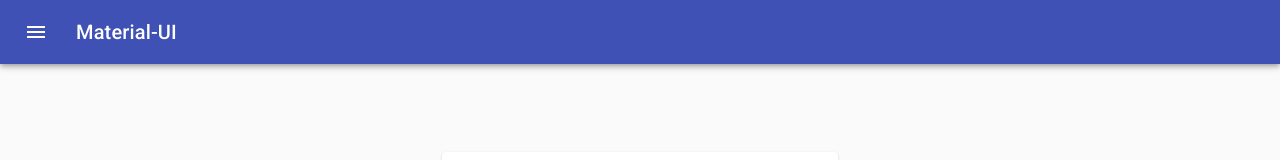
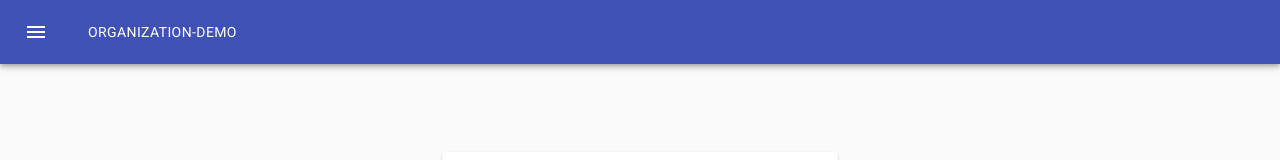
Before and after one commit to vinaybetabulls/organization-demo-reactapp, a React (Create React App) app: page / in a window 1280 px wide. Shown: the top 160 px of the page. Built offline with nearby package versions, Linux system fonts and the light colour scheme.

Commit message:
added dashboard link in menu

```diff
--- a/src/components/MenuBar.js
+++ b/src/components/MenuBar.js
@@ -154,7 +154,7 @@ export default function MenuBar() {
       <AppBar position="static">
         <Toolbar>
           <IconButton edge="start" className={classes.menuButton} color="inherit" aria-label="open drawer" > <MenuIcon /> </IconButton>
-          <Typography className={classes.title} variant="h6" noWrap> Material-UI </Typography>
+          <NavLink variant="button" color="inherit" className={classes.link} to="/dashboard" variant="h6" noWrap> Organization-Demo </NavLink>
           <div className={classes.grow} />
           {isLoggedIn && (
             <>
```
